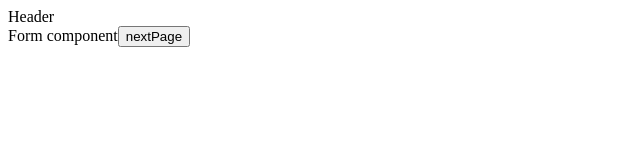
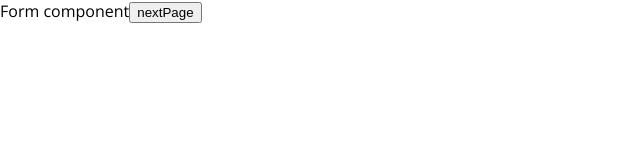
Before and after one commit to nemnem202/Brief_5_Simplost, a website built with Vite: page index.html in a window 1280 px wide. Shown: the whole page, without its empty margins (0-640 px from the left). Built offline with nearby package versions, Linux system fonts and the light colour scheme.

Commit message:
updated the stylesheet and html file to import fonts

```diff
--- a/index.html
+++ b/index.html
@@ -4,11 +4,17 @@
     <meta charset="UTF-8" />
     <link rel="icon" type="image/svg+xml" href="/vite.svg" />
     <meta name="viewport" content="width=device-width, initial-scale=1.0" />
-    <title>Vite + TS</title>
+    <title>Fly away</title>
+    <link rel="preconnect" href="https://fonts.googleapis.com" />
+    <link rel="preconnect" href="https://fonts.gstatic.com" crossorigin />
+    <link
+      href="https://fonts.googleapis.com/css2?family=Lora:ital,wght@0,400..700;1,400..700&family=Open+Sans:ital,wght@0,300..800;1,300..800&display=swap"
+      rel="stylesheet"
+    />
+
     <link rel="stylesheet" href="./style.css" />
   </head>
   <body>
-    <header>Header</header>
     <div id="app"></div>
     <script type="module" src="/src/main.ts"></script>
   </body>
--- a/style.css
+++ b/style.css
@@ -0,0 +1,28 @@
+:root {
+  --body-text-size: 16px;
+  --small-text-size: 16px;
+  --large-text-size: 18px;
+  --navigation-text-size: 16px;
+  --button-text-size: 16px;
+  --button-height: 50px;
+  --button-padding-sides: 24px;
+
+  --background: #e3e3ff;
+  --primary: #8f8fff;
+  --darker-primary: #0c0c57;
+  --accent: #b4e379;
+  --on-surface: #feffef; /* white color */
+  --grey: #6b6b78;
+
+  --main-font: "Open Sans", sans-serif;
+  --secondary-font: "Lora", sans-serif;
+}
+
+html,
+body {
+  margin: 0%;
+  padding-left: 0%;
+  height: 100%;
+  width: 100%;
+  font-family: var(--main-font);
+}
```
Also changed, not shown: public/banner.webp (added).
